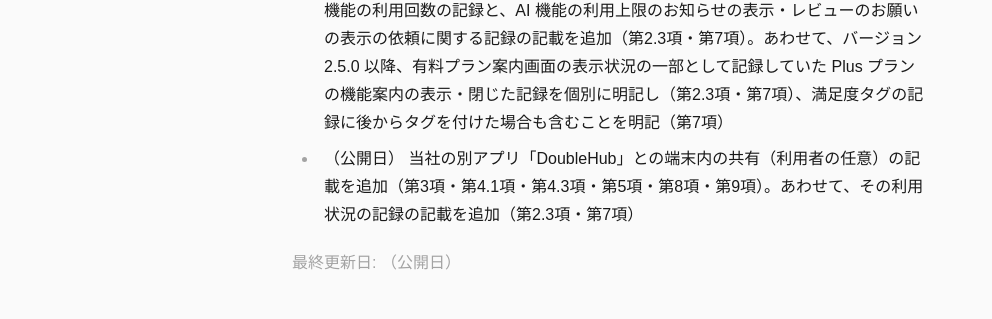
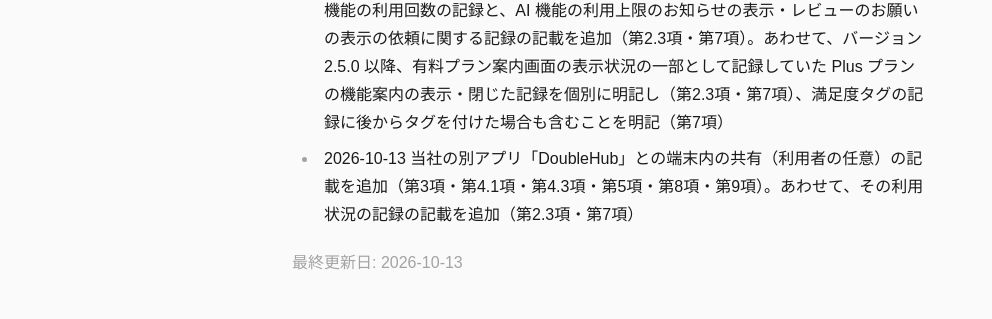
Before and after one commit to growthlab710/doublehub-site, a Next.js app: page /privacy/hubwallet in a window 1280 px wide. Shown: the part 11173-11492 px from the top of the page, without its empty margins (32-1024 px from the left). Built offline with nearby package versions, Linux system fonts and the light colour scheme; no server answers; a web font is replaced by a local one.

Commit message:
docs(privacy): HubWallet のポリシーの最終更新日と改定履歴を公開日（2026-10-13）にする

```diff
--- a/src/app/(marketing)/privacy/hubwallet/page.tsx
+++ b/src/app/(marketing)/privacy/hubwallet/page.tsx
@@ -22,7 +22,7 @@ export default function HubWalletPrivacyPage() {
     <PrivacyLayout
       title="HubWallet プライバシーポリシー"
       productLabel="HubWallet"
-      lastUpdated="（公開日）"
+      lastUpdated="2026-10-13"
     >
       <p>
         本ポリシーは、iOS アプリ「HubWallet」（以下「本アプリ」）における個人情報および利用者データの取扱いについて定めるものです。本アプリの利用にあたっては本ポリシーをご確認のうえ、内容に同意されるものとします。
@@ -434,7 +434,7 @@ export default function HubWalletPrivacyPage() {
           プランの機能案内の表示・閉じた記録を個別に明記し（第2.3項・第7項）、満足度タグの記録に後からタグを付けた場合も含むことを明記（第7項）
         </li>
         <li>
-          （公開日）
+          2026-10-13
           当社の別アプリ「DoubleHub」との端末内の共有（利用者の任意）の記載を追加（第3項・第4.1項・第4.3項・第5項・第8項・第9項）。あわせて、その利用状況の記録の記載を追加（第2.3項・第7項）
         </li>
       </ul>
```
